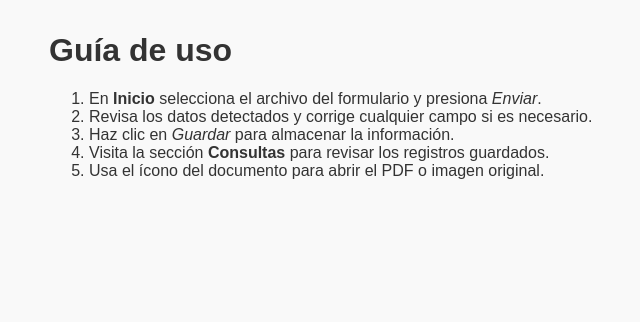
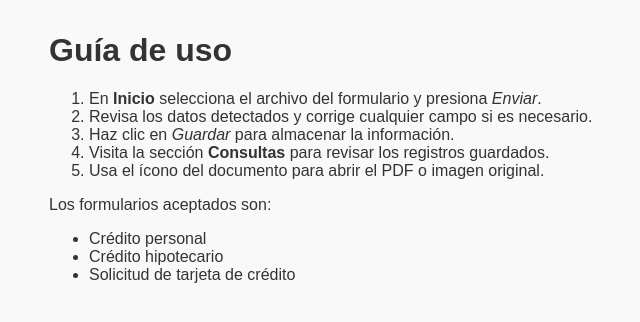
Before and after one commit to PavelBT/TFM, a Flask app: page /help in a window 1280 px wide. Shown: the part 34-356 px from the top of the page, without its empty margins (15-655 px from the left). Run offline with Flask 3, Linux system fonts and the light colour scheme; parts of the project's set-up code (start-up, migrations or seed data) failed here and were passed over; some libraries are stand-ins or nearby versions.

Commit message:
Add form validation and update UI

```diff
--- a/app/services/ocr/form_identifier.py
+++ b/app/services/ocr/form_identifier.py
@@ -8,7 +8,9 @@ class FormIdentifier:
     # Map internal form types to the keywords that should be present in the
     # textual form name returned by the OCR service.
     RULES = {
-        "banorte_credito": ["banorte", "credito", "personal"],
+        "credito_personal": ["banorte", "credito", "personal"],
+        "credito_hipotecario": ["credito", "hipotecario"],
+        "credito_tarjeta": ["tarjeta", "credito"],
     }
 
     DEFAULT_TYPE = "unknown"
--- a/app/services/postprocessors/postprocessor_factory.py
+++ b/app/services/postprocessors/postprocessor_factory.py
@@ -4,6 +4,6 @@ from .form_postprocessor.banorte_credito_postprocessor import BanorteCreditoPost
 
 
 def get_postprocessor(form_type: str) -> PostProcessor:
-    if form_type == "banorte_credito": # validate this form type
+    if form_type == "credito_personal":  # validate this form type
         return BanorteCreditoPostProcessor()
     return BasicPostProcessor()
--- a/web/app.py
+++ b/web/app.py
@@ -9,6 +9,8 @@ app = Flask(__name__, template_folder="templates", static_folder="static")
 logger = get_logger(__name__)
 logger.info("Starting Flask app...")
 db_client = DatabaseClient()
+
+VALID_FORMS = {"credito_personal", "credito_hipotecario", "credito_tarjeta"}
 
 @app.route("/", methods=["GET", "POST"])
 def index():
@@ -23,6 +25,23 @@ def index():
                 response = requests.post("http://api:8000/api/analyze", files=files)
                 if response.ok:
                     data = response.json()
+                    form_type = data.get("form_type")
+                    if form_type not in VALID_FORMS:
+                        msg = (
+                            "El formulario no es adecuado, "
+                            "únicamente son válidos los formularios "
+                            "Crédito personal, crédito hipotecario, "
+                            "solicitud de tarjeta de crédito. "
+                            f"Formulario subido identificado: {form_type}"
+                        )
+                        return render_template(
+                            "index.html",
+                            fields={},
+                            error=msg,
+                            file_url=None,
+                            form_type=None,
+                        )
+
                     b64_file = base64.b64encode(file_bytes).decode("utf-8")
                     file_url = f"data:{file.mimetype};base64,{b64_file}"
                     return render_template(
@@ -30,7 +49,7 @@ def index():
                         fields=data.get("fields", {}),
                         file_url=file_url,
                         is_pdf=file.mimetype == "application/pdf",
-                        form_type=data.get("form_type"),
+                        form_type=form_type,
                     )
                 logger.error("Error en la API: %s %s", response.status_code, response.text)
                 return render_template("index.html", fields={}, error="Error al procesar el documento.")
@@ -40,7 +59,7 @@ def index():
 
     logger.info("Rendering index.html")
     # Si es una solicitud GET, renderizar el formulario
-    return render_template("index.html", fields={}, file_url=None, form_type=None)
+    return render_template("index.html", fields={}, file_url=None, form_type=None, error=None)
 
 
 @app.route("/save", methods=["POST"])
--- a/web/static/main.css
+++ b/web/static/main.css
@@ -78,6 +78,12 @@ button {
 
 .field-key { font-weight: bold; }
 .field-value { color: #555; }
+
+.error {
+    color: #b00020;
+    margin-top: 1em;
+    font-weight: bold;
+}
 .subsection { margin-left: 1em; }
 
 .result-container { display: flex; gap: 2em; }
--- a/web/static/main.js
+++ b/web/static/main.js
@@ -4,6 +4,10 @@ function setupUploadForm() {
     uploadForm.addEventListener('submit', function (e) {
         e.preventDefault();
         document.getElementById('spinner').style.display = 'block';
+        const res = document.querySelector('.result-container');
+        if (res) res.remove();
+        const err = document.querySelector('.error');
+        if (err) err.remove();
         const form = e.target;
         setTimeout(function () {
             form.submit();
--- a/web/templates/help.html
+++ b/web/templates/help.html
@@ -9,4 +9,11 @@
     <li>Visita la sección <strong>Consultas</strong> para revisar los registros guardados.</li>
     <li>Usa el ícono del documento para abrir el PDF o imagen original.</li>
 </ol>
+<p>Los formularios aceptados son:
+    <ul>
+        <li>Crédito personal</li>
+        <li>Crédito hipotecario</li>
+        <li>Solicitud de tarjeta de crédito</li>
+    </ul>
+</p>
 {% endblock %}
--- a/web/templates/index.html
+++ b/web/templates/index.html
@@ -7,6 +7,9 @@
         <button type="submit">Enviar</button>
     </form>
     <div id="spinner"></div>
+    {% if error %}
+        <div class="error">{{ error }}</div>
+    {% endif %}
     {% if fields %}
         {% macro render_form(data, prefix='') %}
         <div class="{{ 'subsection' if prefix }}">
```
Also changed, not shown: tests/test_form_identifier.py (+2 -2 lines), tests/test_postprocessor_factory.py (+1 -1 lines), README.md.
